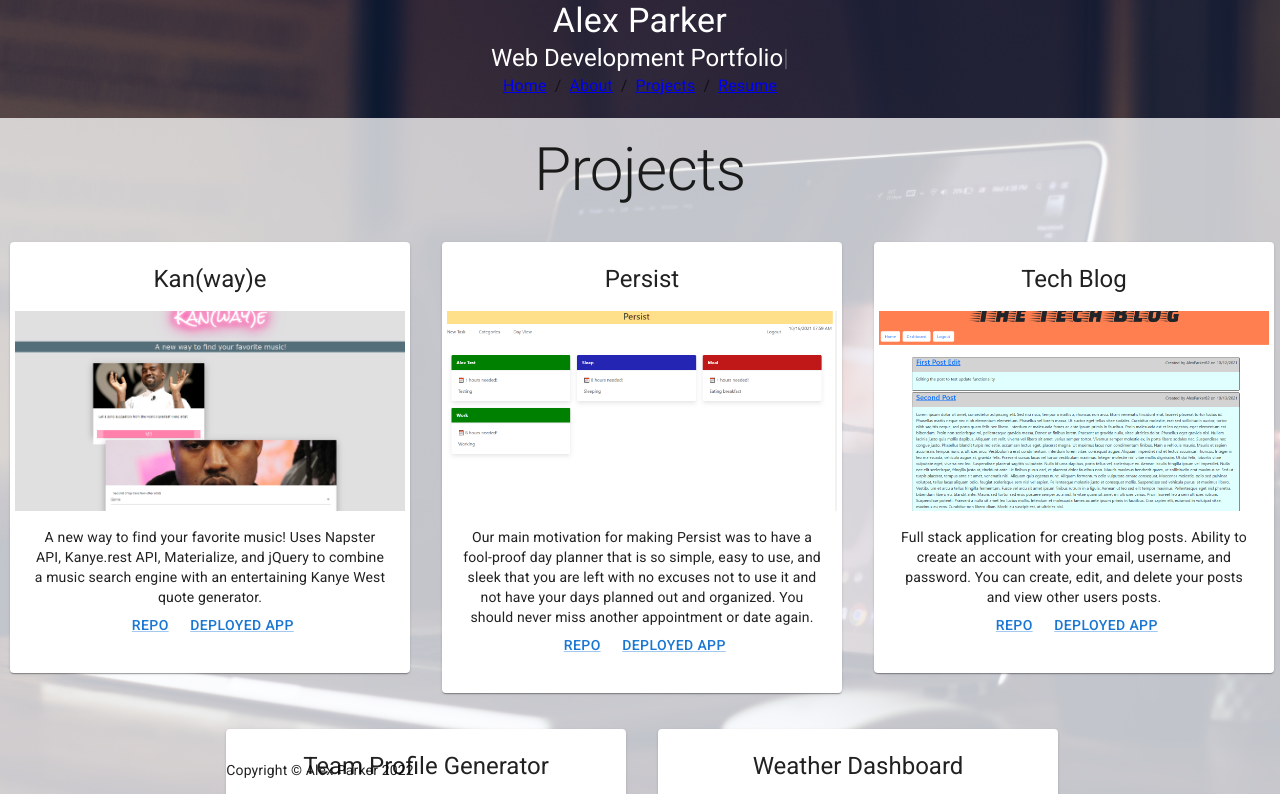
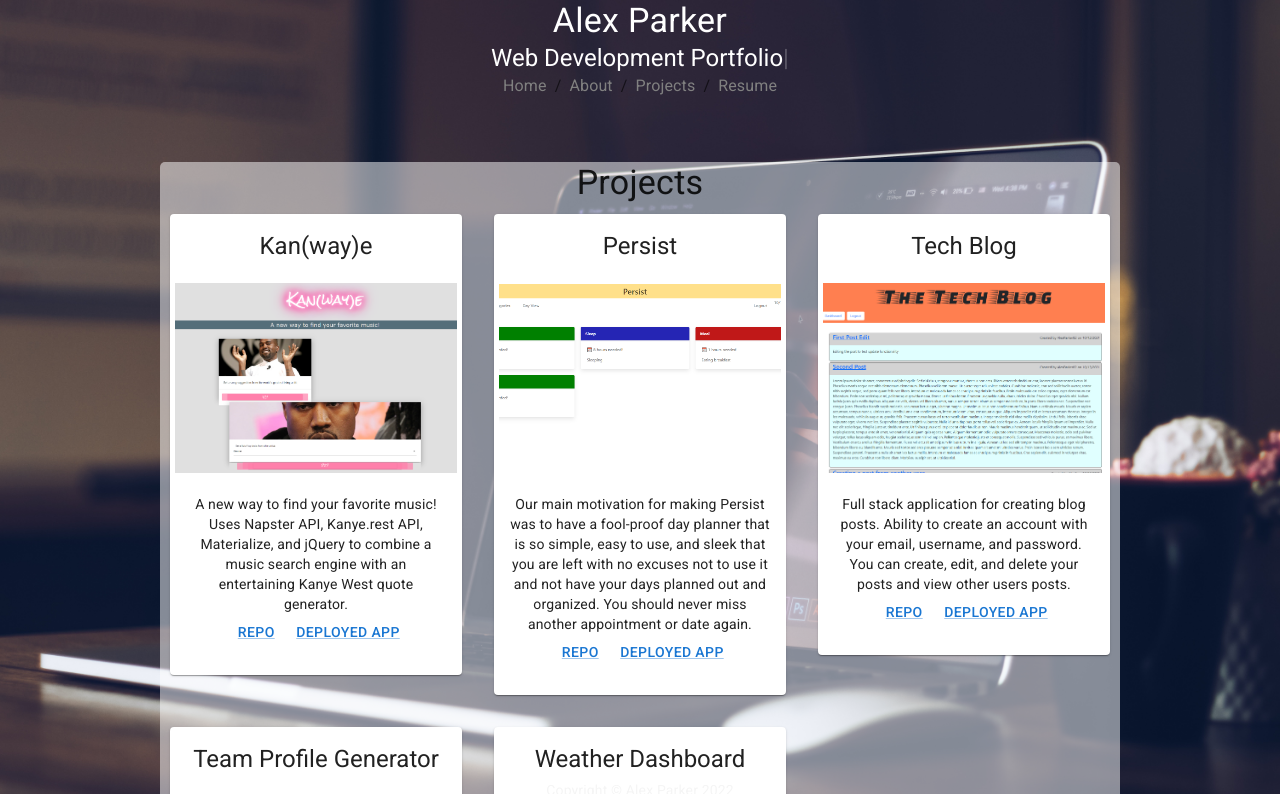
Before and after one commit to AlexParker82/Portfolio, a React (Create React App) app: page /Projects in a window 1280 px wide. Shown: the top 794 px of the page. Built offline with nearby package versions, Linux system fonts and the light colour scheme.

Commit message:
fixing projects

```diff
--- /dev/null
+++ b/public/assets/styles/style.css
@@ -0,0 +1,10 @@
+a {
+    text-decoration: none;
+    color: gray;
+}
+
+a:hover {
+    color: white;
+    text-decoration: underline;
+
+}
--- a/public/index.html
+++ b/public/index.html
@@ -8,6 +8,7 @@
   <meta name="description" content="Web Development portfolio of Alex Parker" />
   <link rel="stylesheet" href="https://fonts.googleapis.com/css?family=Roboto:300,400,500,700&display=swap" />
   <link rel="stylesheet" href="https://fonts.googleapis.com/icon?family=Material+Icons" />
+  <link rel="stylesheet" href="./assets/styles/style.css">
   <title>Alex Parker's Web Development Portfolio</title>
 </head>
 
--- a/src/App.js
+++ b/src/App.js
@@ -1,6 +1,5 @@
 import { React, useEffect } from "react";
 import CssBaseline from "@mui/material/CssBaseline";
-import { Box } from "@mui/material";
 import Home from "./components/Home/Home"
 import Header from "./components/Header/Header";
 import Footer from "./components/Footer/Footer";
@@ -24,7 +23,6 @@ const App = () => {
   return (
     <BrowserRouter>
       <CssBaseline />
-      <Box>
       <Header />
       <Routes>
         <Route path="/" element={<Home />} />
@@ -32,7 +30,6 @@ const App = () => {
         <Route path="/Projects" element={<Projects />} />
       </Routes>
       <Footer />
-      </Box>
     </BrowserRouter>
   );
 }
--- a/src/components/About/About.jsx
+++ b/src/components/About/About.jsx
@@ -3,17 +3,20 @@ import { Typography, Box } from "@mui/material";
 
 const About = () => {
     return (
-        <Box sx={{
-            backgroundColor: "rgba(255,255,255, 0.75)",
+        <Box component="section" sx={{
+            backgroundColor: "rgba(255,255,255, 0.5)",
             height: "auto",
             width: "75%",
-            marginTop: "10%",
+            marginTop: "5%",
+            marginRight: "auto",
+            marginLeft: "auto",
             display: "flex",
             flexDirection: "column",
-            alignItems: "center"
+            alignItems: "center",
+            borderRadius: "5px"
 
         }}>
-            <Typography variant="h3" sx={{ padding: "5px" }}>
+            <Typography variant="h4" sx={{ padding: "5px" }}>
                 About Me
             </Typography>
             <Typography variant="body1" sx={{
--- a/src/components/Footer/Footer.jsx
+++ b/src/components/Footer/Footer.jsx
@@ -3,8 +3,8 @@ import { Box, Typography } from "@mui/material";
 
 const Footer = () => {
     return (
-        <Box component="footer" sx={{ position: "absolute", bottom: "20px", width: "50%" }}>
-            <Typography variant="body2" align="center">Copyright © Alex Parker 2022</Typography>
+        <Box component="footer" sx={{ position: "absolute", bottom: 0, width: "100%", textAlign: "center" }}>
+            <Typography variant="body2" sx={{ color: "whitesmoke" }}>Copyright © Alex Parker 2022</Typography>
         </Box>
     );
 }
--- a/src/components/Home/Home.jsx
+++ b/src/components/Home/Home.jsx
@@ -6,14 +6,18 @@ const Home = () => {
         <Box
             component="section"
             sx={{
-                height: "500px",
-                textAlign: "center",
-                position: "absolute",
-                top: "20%"
+                color: "black",
+                backgroundColor: "rgba(255,255,255, 0.5)",
+                width: "75%",
+                marginLeft: "auto",
+                marginRight: "auto",
+                padding: "10px",
+                marginTop: "5%",
+                borderRadius: "5px"
             }}
         >
-            <Typography variant="h4" sx={{ color: "white" }}>Welcome to my Portfolio Page</Typography>
-            <Typography variant="body1" sx={{ color: "white" }}>Here you can find some information about me, a few of the projects I have worked
+            <Typography variant="h4" sx={{ textAlign: "center" }}>Welcome to my Portfolio Page</Typography>
+            <Typography variant="body1" sx={{ textAlign: "center" }}>Here you can find some information about me, a few of the projects I have worked
                 on, and a link to my resume.  I hope you enjoy your time here!</Typography>
         </Box>
     );
--- a/src/components/ProjectCards/ProjectCards.jsx
+++ b/src/components/ProjectCards/ProjectCards.jsx
@@ -3,16 +3,18 @@ import { Card, CardHeader, CardMedia, CardContent, Button, Link, Typography } fr
 
 const ProjectCard = (props) => {
     return (
-        <Card sx={{ padding: "5px", width: 400, height: "auto", margin: "10px", display: "flex", flexDirection: "column", alignItems: "center" }} >
+        <Card sx={{ height: "auto", display: "flex", flexDirection: "column" }} >
             <CardHeader
                 title={props.title}
                 subheader={props.technologies}
+                sx={{ textAlign: "center" }}
             />
             <CardMedia
                 component="img"
                 height="200"
                 width="200"
                 image={props.img}
+                sx={{ padding: "5px" }}
             />
             <CardContent sx={{ textAlign: "center" }}>
                 <Typography variant="body2">
--- a/src/components/ProjectPage/Projects.jsx
+++ b/src/components/ProjectPage/Projects.jsx
@@ -1,17 +1,49 @@
 import React from "react";
 import projectsData from "./projectsData";
-import { Grid, Typography } from "@mui/material";
+import { Grid, Typography, Box } from "@mui/material";
 import ProjectCard from "../ProjectCards/ProjectCards";
+
+// const Projects = () => {
+//     return (
+//         <Grid container spacing={2} sx={{ marginTop: "20px", justifyContent: "center", backgroundColor: "rgba(255,255,255, 0.75)" }}>
+//             <Grid item xs={12} sx={{ marginBottom: "10px" }}>
+//                 <Typography variant="h2" sx={{ textAlign: "center" }}>Projects</Typography>
+//             </Grid>
+//             {projectsData.map((project, index) => {
+//                 return (
+//                     <Grid key={index} item xs={12} md={6} lg={4}>
+//                         <ProjectCard
+//                             img={project.img}
+//                             title={project.title}
+//                             description={project.description}
+//                             repo={project.repo}
+//                             deployed={project.live} />
+//                     </Grid>
+//                 );
+//             })}
+//         </Grid>
+
+//     )
+
+// }
 
 const Projects = () => {
     return (
-        <Grid container spacing={2} sx={{ marginTop: "20px", justifyContent: "center", backgroundColor: "rgba(255,255,255, 0.75)" }}>
-            <Grid item xs={12} sx={{ marginBottom: "10px" }}>
-                <Typography variant="h2" sx={{ textAlign: "center" }}>Projects</Typography>
-            </Grid>
+        <Box component="section" sx={{
+            backgroundColor: "rgba(255,255,255, 0.5)",
+            height: "auto",
+            width: "75%",
+            marginTop: "5%",
+            marginRight: "auto",
+            marginLeft: "auto",
+            alignItems: "center",
+            borderRadius: "5px"
+        }}>
+            <Typography variant="h4" sx={{ textAlign: "center" }}>Projects</Typography>
+            <Grid container spacing={4} sx={{ padding: "10px" }}>
                 {projectsData.map((project, index) => {
                     return (
-                    <Grid key={index} item xs={12} md={6} lg={4}>
+                        <Grid item key={index} item xs={12} md={6} md={4}>
                             <ProjectCard
                                 img={project.img}
                                 title={project.title}
@@ -22,9 +54,8 @@ const Projects = () => {
                     );
                 })}
             </Grid>
-
-    )
-
+        </Box>
+    );
 }
 
 export default Projects;
```
Lines whose indentation alone changed are shown as unchanged.
